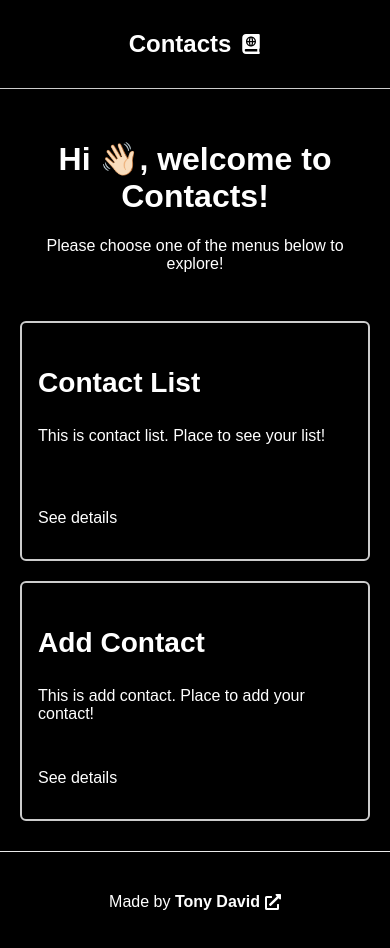
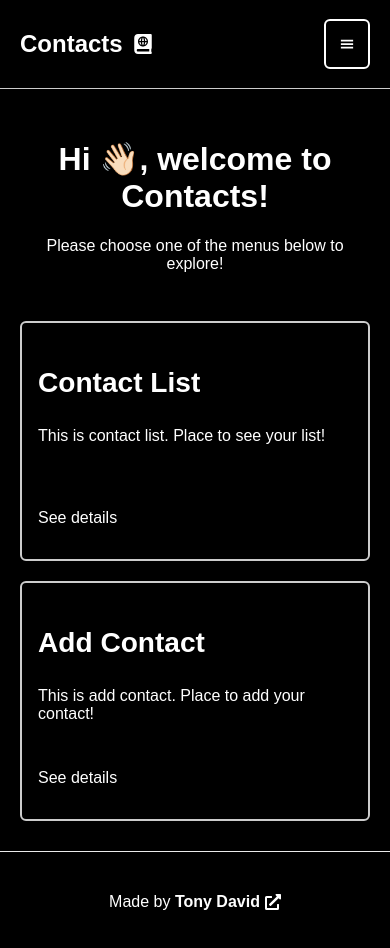
Before and after one commit to handleryouth/phonebook, a React (Create React App) app: page / in a window 390 px wide. Shown: the top 948 px of the page. Built offline with nearby package versions, Linux system fonts and the light colour scheme; a web font is replaced by a local one.

Commit message:
feat(Sidebar): add sidebar for mobile navigation

```diff
--- /dev/null
+++ b/src/components/Branding.tsx
@@ -0,0 +1,17 @@
+import { useTheme } from "@emotion/react";
+import { FaAtlas } from "react-icons/fa";
+import Flex from "./Flex";
+import Heading from "./Heading";
+
+export default function Branding() {
+  const theme = useTheme();
+  return (
+    <Flex columnGap={10} color="white" alignItems="center">
+      <Heading tag="heading1" color="white">
+        Contacts
+      </Heading>
+
+      <FaAtlas size={20} color={theme.colors.white} />
+    </Flex>
+  );
+}
--- a/src/components/Navbar.tsx
+++ b/src/components/Navbar.tsx
@@ -1,26 +1,14 @@
 /** @jsxImportSource @emotion/react */
 import Flex from "./Flex";
 import styled from "@emotion/styled";
-import Heading from "./Heading";
 import Link from "./Link";
-import { FaAtlas } from "react-icons/fa";
-import { css, useTheme } from "@emotion/react";
-import { getMediaMaxQuery } from "consts";
-
-const NAVBAR_LINK = [
-  {
-    name: "Home",
-    href: "/",
-  },
-  {
-    name: "Contact List",
-    href: "/contacts",
-  },
-  {
-    name: "Create Contact",
-    href: "/create",
-  },
-];
+import { css } from "@emotion/react";
+import { NAVBAR_LINK, getMediaMaxQuery, getMediaMinQuery } from "consts";
+import Branding from "./Branding";
+import Sidebar from "./Sidebar";
+import { Button } from "./button";
+import { GiHamburgerMenu } from "react-icons/gi";
+import { useState } from "react";
 
 const StyledNav = styled.nav`
   display: flex;
@@ -32,22 +20,27 @@ const StyledNav = styled.nav`
 `;
 
 export default function Navbar() {
-  const theme = useTheme();
+  const [showSidebar, setShowSidebar] = useState(false);
+
   return (
-    <StyledNav
+    <>
+      <Sidebar
+        toggleCloseSidebar={() => setShowSidebar(false)}
+        visible={showSidebar}
+      />
+      <StyledNav>
+        <Branding />
+
+        <Button
           css={css({
-        [getMediaMaxQuery("560")]: {
-          justifyContent: "center",
+            [getMediaMinQuery("560")]: {
+              display: "none",
             },
           })}
+          onClick={() => setShowSidebar(true)}
         >
-      <Flex columnGap={10} color="white" alignItems="center">
-        <Heading tag="heading1" color="white">
-          Contacts
-        </Heading>
-
-        <FaAtlas size={20} color={theme.colors.white} />
-      </Flex>
+          <GiHamburgerMenu />
+        </Button>
 
         <Flex
           css={css({
@@ -65,5 +58,6 @@ export default function Navbar() {
           ))}
         </Flex>
       </StyledNav>
+    </>
   );
 }
--- /dev/null
+++ b/src/components/Sidebar.tsx
@@ -0,0 +1,54 @@
+/** @jsxImportSource @emotion/react */
+import { Sidebar as PrimereactSidebar } from "primereact/sidebar";
+import Branding from "./Branding";
+import { NAVBAR_LINK, getMediaMinQuery } from "consts";
+import Link from "./Link";
+import { css } from "@emotion/react";
+import styled from "@emotion/styled";
+import Heading from "./Heading";
+
+interface SidebarProps {
+  visible: boolean;
+  toggleCloseSidebar: () => void;
+}
+
+const StyledUl = styled.ul`
+  padding: 0;
+  display: flex;
+  flex-direction: column;
+  gap: 20px;
+`;
+
+const StyledList = styled.li`
+  list-style-type: none;
+`;
+
+const StyledLink = styled(Link)`
+  font-size: 1.4rem;
+`;
+
+export default function Sidebar({ visible, toggleCloseSidebar }: SidebarProps) {
+  return (
+    <PrimereactSidebar
+      css={css({
+        [getMediaMinQuery("560")]: {
+          display: "none",
+        },
+      })}
+      visible={visible}
+      onHide={toggleCloseSidebar}
+    >
+      <Branding />
+
+      <Heading tag="heading1">Where to go?</Heading>
+
+      <StyledUl>
+        {NAVBAR_LINK.map((item, index) => (
+          <StyledList onClick={toggleCloseSidebar} key={index}>
+            <StyledLink to={item.href}>{item.name}</StyledLink>
+          </StyledList>
+        ))}
+      </StyledUl>
+    </PrimereactSidebar>
+  );
+}
--- /dev/null
+++ b/src/consts/NavbarLink.ts
@@ -0,0 +1,19 @@
+interface NavbarLinksProps {
+  name: string;
+  href: string;
+}
+
+export const NAVBAR_LINK: NavbarLinksProps[] = [
+  {
+    name: "Home",
+    href: "/",
+  },
+  {
+    name: "Contact List",
+    href: "/contacts",
+  },
+  {
+    name: "Create Contact",
+    href: "/create",
+  },
+];
--- a/src/consts/index.ts
+++ b/src/consts/index.ts
@@ -1,2 +1,3 @@
 export * from "./Breakpoint";
 export * from "./Regex";
+export * from "./NavbarLink";
--- a/src/pages/editContact/EditContact.tsx
+++ b/src/pages/editContact/EditContact.tsx
@@ -65,7 +65,7 @@ export default function EditContacts() {
 
   const { control, handleSubmit, reset } = useForm<CreateFormProps>();
 
-  const { data: detailData, loading } = useQuery(GET_CONTACT_DETAIL, {
+  const { data: detailData } = useQuery(GET_CONTACT_DETAIL, {
     variables: {
       id: Number(id),
     },
```
Lines whose indentation alone changed are shown as unchanged.
